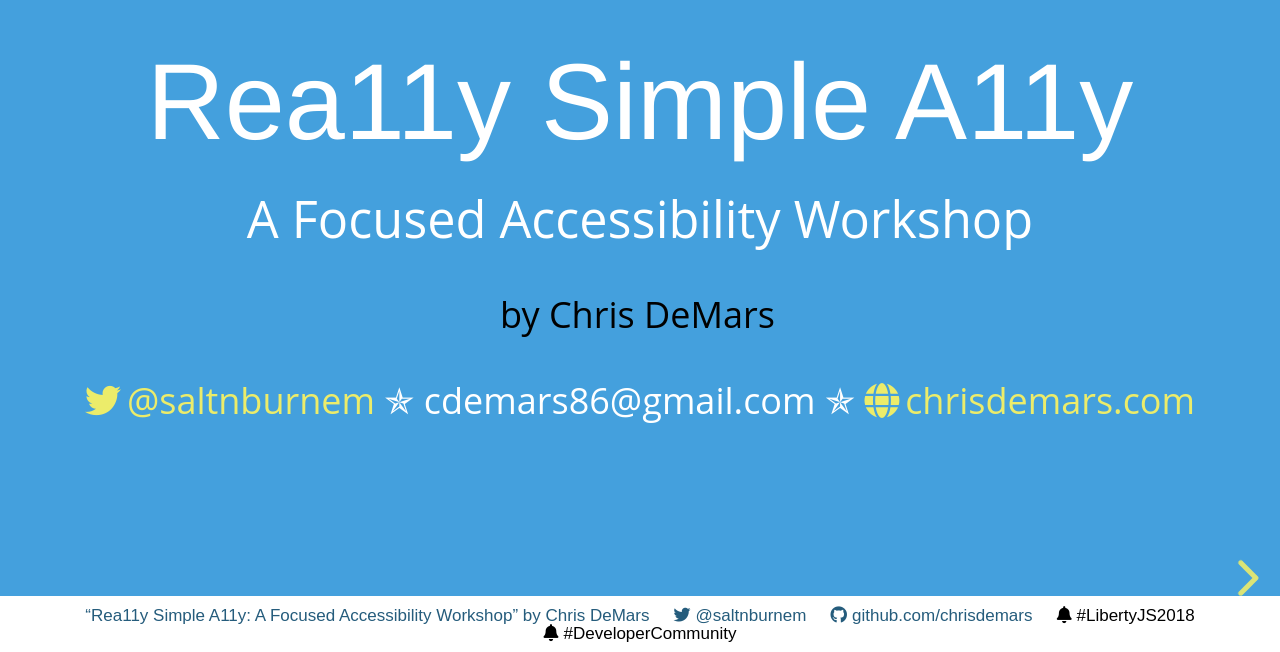
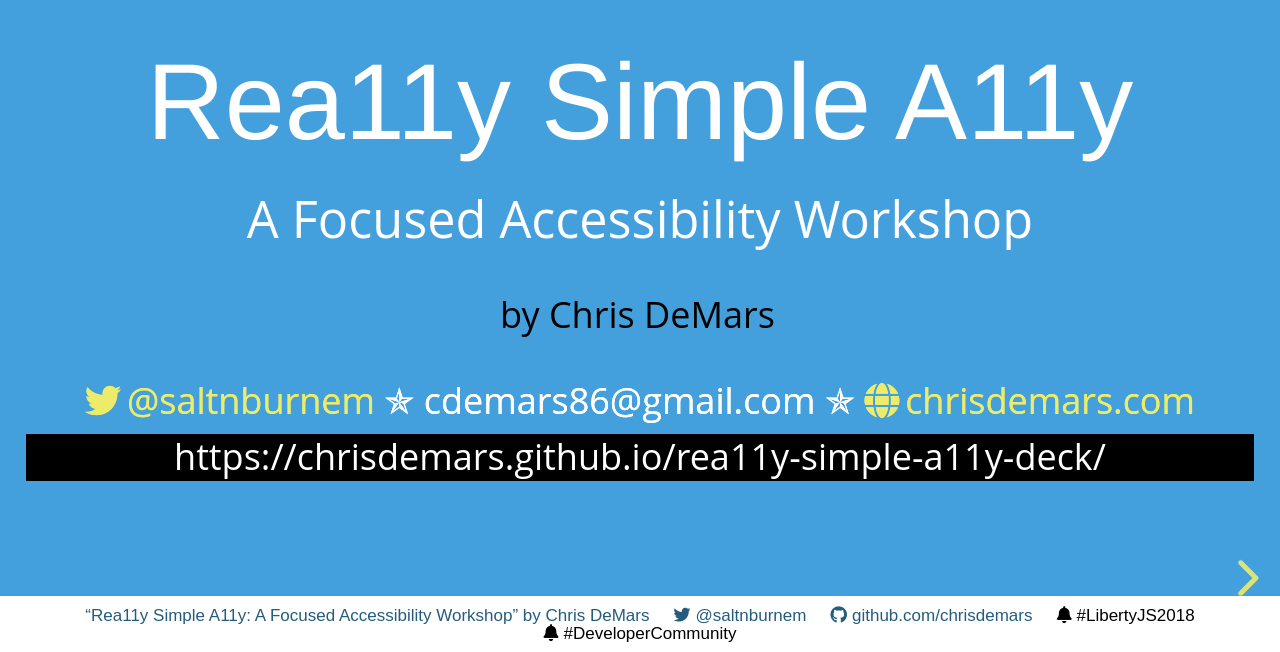
Before and after one commit to chrisdemars/rea11y-simple-a11y-deck, a website: page index.html in a window 1280 px wide. Shown: the part 148-800 px from the top of the page. Drawn offline with Linux system fonts and the light colour scheme; a web font is replaced by a local one.

Commit message:
added link to deck

```diff
--- a/index.html
+++ b/index.html
@@ -92,6 +92,12 @@
                 <div class="sl-block" data-block-type="text" style="height: auto; min-width: 30px; min-height: 30px; width: 1024px; left: 0px; top: 393px;">
                     <div class="sl-block-content" style="z-index: 13;">
                         <p><a href="https://twitter.com/saltnburnem"><i class="fab fa-twitter"></i>@saltnburnem</a> ✯ cdemars86@gmail.com ✯ <a href="https://chrisdemars.com"><i class="fas fa-globe"></i>chrisdemars.com</a></p>
+                    </div>
+                </div>
+                                <div class="sl-block" data-block-type="text" style="height: auto; min-width: 30px; min-height: 30px; width: 1024px; left: 0px; top: 393px;">
+                    <div class="sl-block-content" style="z-index: 13;">
+                        <p><a href="https://twitter.com/saltnburnem"><i class="fab fa-twitter"></i>@saltnburnem</a> ✯ cdemars86@gmail.com ✯ <a href="https://chrisdemars.com"><i class="fas fa-globe"></i>chrisdemars.com</a></p>
+                        <p style="background-color: black;">https://chrisdemars.github.io/rea11y-simple-a11y-deck/</p>
                     </div>
                 </div>
             </section>
```
